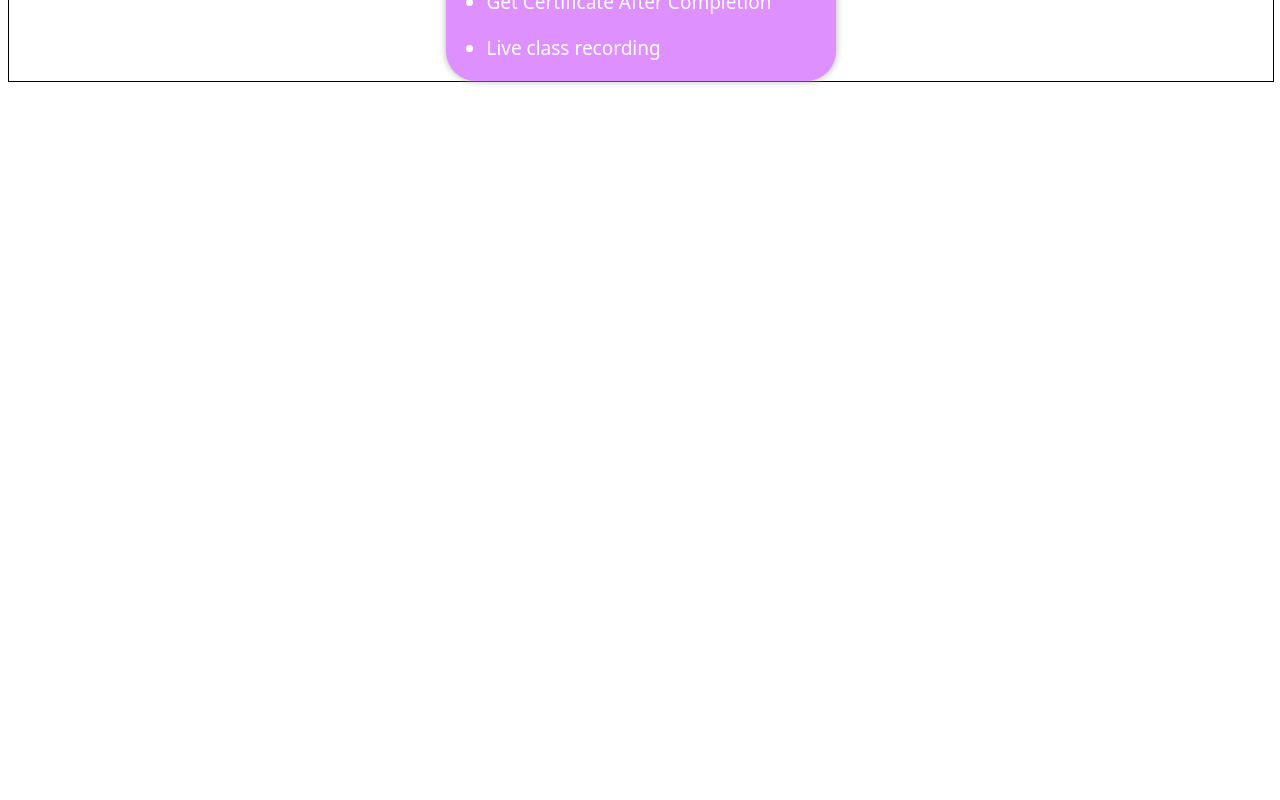
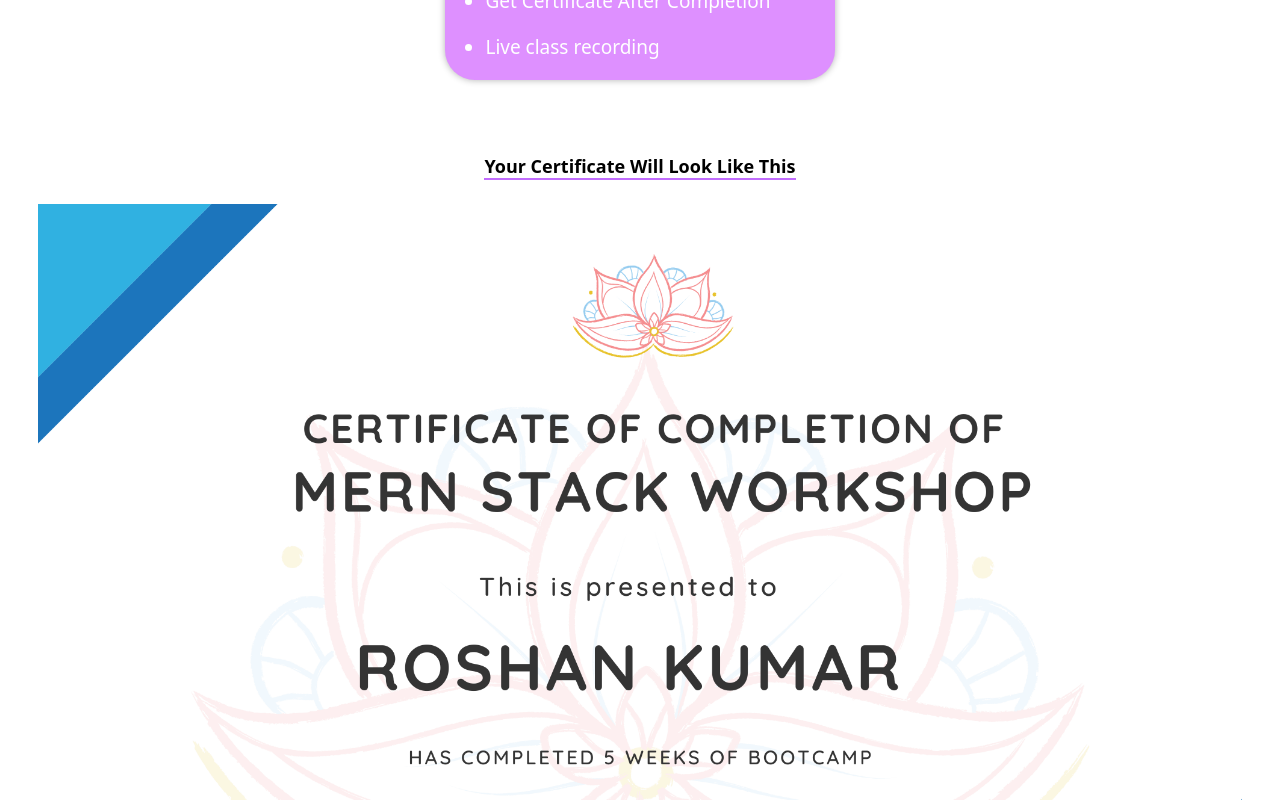
Before and after one commit to Shanpkt/classinfo, a React (Create React App) app: page / in a window 1280 px wide. Shown: the part 1000-1800 px from the top of the page. Before the commit the page ends 1090 px from the top, so only its background shows below. Built offline with nearby package versions, Linux system fonts and the light colour scheme.

Commit message:
third commit

```diff
--- a/src/App.js
+++ b/src/App.js
@@ -1,3 +1,4 @@
+import Certificate from "./components/certificate/certificate";
 import Discription from "./components/discription/discription";
 import Header from "./components/header/header";
 import Logomention from "./components/logomention/logomention";
@@ -11,6 +12,7 @@ function App() {
   <Discription/>
   <Logomention/>
   <Whatuget/>
+  <Certificate/>
     </div>
   );
 }
--- /dev/null
+++ b/src/components/certificate/certificate.jsx
@@ -0,0 +1,13 @@
+import React from 'react'
+import certifi from "../../assets/White Blue Illustrtated Flower Internship Certificate.png"
+import "./certificate.scss"
+function Certificate() {
+  return (
+    <div className='certi_box'>
+        <h4>Your Certificate Will Look Like This</h4>
+        <img src={certifi} />
+    </div>
+  )
+}
+
+export default Certificate
--- /dev/null
+++ b/src/components/certificate/certificate.scss
@@ -0,0 +1,21 @@
+.certi_box{
+    box-sizing: border-box;
+    width: 100%;
+    display: flex;
+    flex-direction: column;
+    align-items: center;
+    padding: 0 30px;
+    margin-top: 50px;
+
+
+    h4{
+        font-size: 18px;
+        border-bottom: 2px solid #c16cfd;
+        font-family: system-ui;
+    }
+
+    img{
+        width: 100%;
+        height: 100%;
+    }
+}
--- a/src/components/whatuget/whatuget.scss
+++ b/src/components/whatuget/whatuget.scss
@@ -1,7 +1,7 @@
 .willGetBox{
     width: 100%;
     height: fit-content;
-    border: 1px solid;
+
     display: flex;
     justify-content: center;
     margin-top: 20px;
```
Also changed, not shown: src/assets/White Blue Illustrtated Flower Internship Certificate.png (added).
